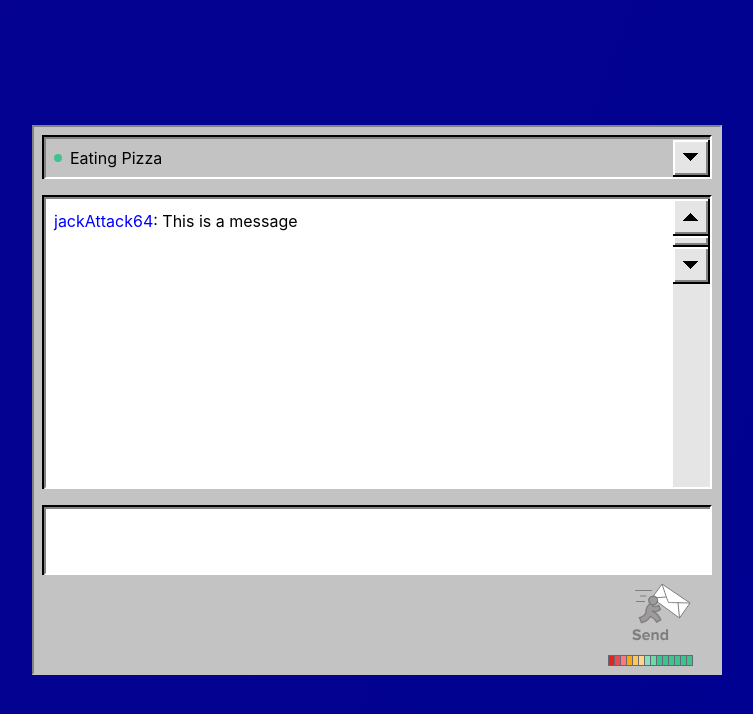
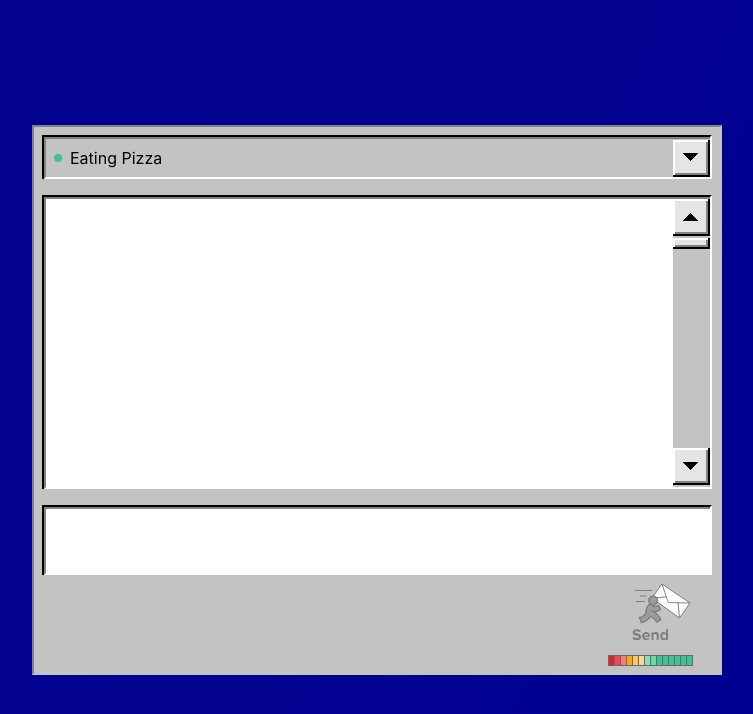
Before and after one commit to stephenc222/react-chatroom, a React (Create React App) app: page / in a window 1280 px wide. Shown: the top 714 px of the page, without its empty margins (263-1016 px from the left). Built offline with nearby package versions, Linux system fonts and the light colour scheme.

Commit message:
implements scrolling for MessageList

```diff
--- a/src/components/ArrowButton.tsx
+++ b/src/components/ArrowButton.tsx
@@ -3,10 +3,10 @@ import { ArrowButtonProps } from '../types'
 import ButtonBox from './ButtonBox'
 import './ArrowButton.css'
 
-const ArrowButton: React.FunctionComponent<ArrowButtonProps> = ({ arrowType = 'up', onClick}) => {
+const ArrowButton: React.FunctionComponent<ArrowButtonProps> = ({ arrowType = 'up', onClick, buttonBoxStyle}) => {
   return (
-    <ButtonBox>
-      <button className={`arrow arrow-${arrowType}`} onClick={onClick} />
+    <ButtonBox buttonBoxStyle={buttonBoxStyle} onClick={onClick} >
+      <button className={`arrow arrow-${arrowType}`} />
     </ButtonBox>
   )
 }
--- a/src/components/ButtonBox.css
+++ b/src/components/ButtonBox.css
@@ -5,6 +5,7 @@
   height: 35px;
   border-bottom: 2px solid #000000;
   border-right: 2px solid #000000;
+  cursor: pointer;
 }
 
 .button-box-content {
--- a/src/components/ButtonBox.tsx
+++ b/src/components/ButtonBox.tsx
@@ -2,9 +2,9 @@ import React from 'react'
 import { BoxProps } from '../types'
 import './ButtonBox.css'
 
-const ButtonBox: React.FunctionComponent<BoxProps> = ({ children, buttonBoxStyle }) => {
+const ButtonBox: React.FunctionComponent<BoxProps> = ({ children, buttonBoxStyle, onClick }) => {
   return (
-    <div style={buttonBoxStyle} className='button-box'>
+    <div style={buttonBoxStyle} className='button-box' onClick={onClick}>
       <div className='button-box-content-container'>
         <div className='button-box-content'>
           {children}
--- a/src/components/ChatBox/ChatBox.tsx
+++ b/src/components/ChatBox/ChatBox.tsx
@@ -5,20 +5,21 @@ import StatusDropdown from '../StatusDropdown'
 import Form from '../Form'
 import SubmitButton from '../SubmitButton'
 import './ChatBox.css'
-
+import { Message } from '../../types'
 
 const USER: string = 'jackAttack64'
 
 const ChatBox = () => {
   const [message, setMessage] = useState('')
   const [status, setStatus] = useState('Eating Pizza')
-  const [messageList, setMessageList] = useState([{ user: USER, text: 'This is a message'}])
+  const [messageList, setMessageList] = useState([] as Message[])
+
   const onSubmit = (event: React.FormEvent<HTMLFormElement>) => {
     event.preventDefault()
     if (!message) {
       return
     }
-    const nextMessageList = messageList.slice()
+    const nextMessageList: Message[] = messageList.slice()
     nextMessageList.push({ user: USER, text: message})
     setMessageList(nextMessageList)
     setMessage('')
--- a/src/components/MessageList.css
+++ b/src/components/MessageList.css
@@ -1,6 +1,8 @@
 .message-list-container {
   display: flex;
+  position: relative;
   flex-direction: row;
+  height: 100%;
   width: 100%;
 }
 
@@ -15,6 +17,8 @@
 .message-list-scrollbar {
   display: flex;
   position: relative;
+  flex-grow: 1;
+  height: 100%;
   flex-direction: column;
   background-color: #E5E5E5;
 }
--- a/src/components/MessageList.tsx
+++ b/src/components/MessageList.tsx
@@ -1,4 +1,4 @@
-import React from 'react'
+import React, { useRef, useState, useEffect } from 'react'
 import ArrowButton from './ArrowButton'
 import ButtonBox from './ButtonBox'
 import Box from './Box'
@@ -14,26 +14,72 @@ const MessageListItem: React.FunctionComponent<Message> = ({user, text})  => {
   )
 }
 
-const MessageListScrollBar: React.FunctionComponent = ({}) => {
+const MessageListScrollBar: React.FunctionComponent<{y: number, onUpArrowClick: () => void, onDownArrowClick: () => void, scrollPos: number}> = ({y, onUpArrowClick, onDownArrowClick, scrollPos}) => {
   return (
-    <div className='message-list-scrollbar'>
-      <ArrowButton arrowType='up' onClick={() => console.warn('up arrow click')}/>
-        <ButtonBox buttonBoxStyle={{ height: 9 }} />
-      <ArrowButton arrowType='down' onClick={() => console.warn('down arrow click')} />
+    <div  className='message-list-scrollbar'>
+      <div style={{display: 'flex', flexDirection: 'column', justifyContent: 'space-between', height: '100%', width: '100%', position: 'relative'}}>
+        <ArrowButton buttonBoxStyle={{top: 0 }} arrowType='up' onClick={onUpArrowClick}/>
+          <div style={{position: 'absolute', zIndex: 2, top: scrollPos, width: '100%'}}>
+            <ButtonBox buttonBoxStyle={{height: 9 }} />
+          </div>
+        <ArrowButton buttonBoxStyle={{top: y, position: 'absolute'}} arrowType='down' onClick={onDownArrowClick} />
+      </div>
     </div>
   )
 }
 
+const BOX_HEIGHT: number = 39
+const SCROLL_ADJUSTMENT: number = 10
 
 const MessageList: React.FunctionComponent<MessageListProps> = ({messageList}) => {
-  console.log('MessageList', { messageList })
+  const scrollBarRef = useRef<HTMLDivElement>(null)
+  const messageListRef = useRef<HTMLDivElement>(null)
+  const [page, setPage] = useState(0)
+  const [pageSize, setPageSize] = useState(0)
+  const [height, setHeight] = useState(0)
+  const [scrollPos, setScrollPos] = useState(BOX_HEIGHT)
+  const [numPages, setNumPages] = useState(0)
+
+  useEffect(() => {
+    if (scrollBarRef.current && messageListRef.current) {
+      const { height } = scrollBarRef.current?.getBoundingClientRect()
+      const { height: listHeight } = messageListRef.current?.getBoundingClientRect()
+      setHeight(height)
+      setPageSize(height)
+      console.log({what: Math.floor(listHeight / height) })
+      setNumPages(Math.floor(listHeight / height))
+    }
+  }, [scrollBarRef, messageListRef, messageList])
+  const onDownArrowClick = () => {
+    // need slight adjustment to make the scroll bar "flush" with the bottom button
+    const bottomPos = height - BOX_HEIGHT - SCROLL_ADJUSTMENT
+    if (page + 1 === numPages) {
+      setPage(page + 1)
+      setScrollPos(bottomPos)
+      return
+    }
+    if (page < numPages) {
+      setPage(page + 1)
+      console.log({and: (height / numPages)})
+      const nextScrollPos = (height / numPages - BOX_HEIGHT) * (page + 1) + BOX_HEIGHT
+      setScrollPos(nextScrollPos)
+    }
+  }
+  const onUpArrowClick = () => {
+    if (page > 0) {
+      setPage(page - 1)
+      setScrollPos((height / numPages - BOX_HEIGHT) * (page - 1) + BOX_HEIGHT)
+    }
+  }
   return (
     <Box>
-      <div className='message-list-container'>
-        <div className='message-list'>
-          {messageList.map((messageItem, index) => <MessageListItem {...messageItem} key={`message_list_item_${index}`} />)}
+      <div ref={scrollBarRef} className='message-list-container'>
+        <div style={{position: 'relative', overflow: 'hidden' }} className='message-list'>
+          <div ref={messageListRef} style={{position: 'absolute', top: pageSize * -1 *(page)}}>
+            {messageList.map((messageItem, index) => <MessageListItem {...messageItem} key={`message_list_item_${index}`} />)}
+          </div>
         </div>
-        <MessageListScrollBar/>
+        <MessageListScrollBar scrollPos={scrollPos} y={height - BOX_HEIGHT} onDownArrowClick={onDownArrowClick} onUpArrowClick={onUpArrowClick} />
       </div>
     </Box>
   )
--- a/src/types/index.ts
+++ b/src/types/index.ts
@@ -3,11 +3,13 @@ export interface BoxProps {
   children?: React.ReactNode
   buttonBoxStyle?: React.CSSProperties
   boxStyle?: React.CSSProperties
+  onClick?: () => void
 }
 
 export interface ArrowButtonProps {
   arrowType: string
-  onClick: (event: React.FormEvent<HTMLButtonElement>) => void
+  onClick?: () => void
+  buttonBoxStyle?: React.CSSProperties
 }
 
 export interface StatusDropdownProps {
```
